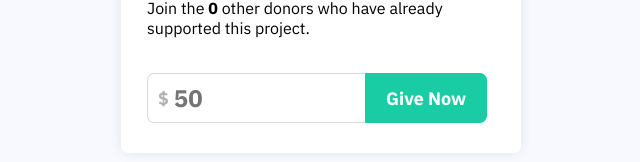
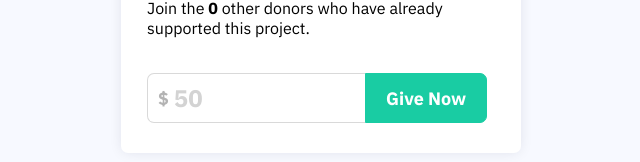
Before and after one commit to Jonaphant/donation-form, a React app: page / in a window 1280 px wide. Shown: the part 336-498 px from the top of the page, without its empty margins (319-959 px from the left). Built offline with nearby package versions, Linux system fonts and the light colour scheme.

Commit message:
Made input placeholder a lighter color:

```diff
--- a/src/components/Input/index.css
+++ b/src/components/Input/index.css
@@ -31,6 +31,10 @@
   font-size: x-large;
 }
 
+#input-field::placeholder {
+  color: lightgrey;
+}
+
 #input-field:focus {
   outline: none;
 }
```
